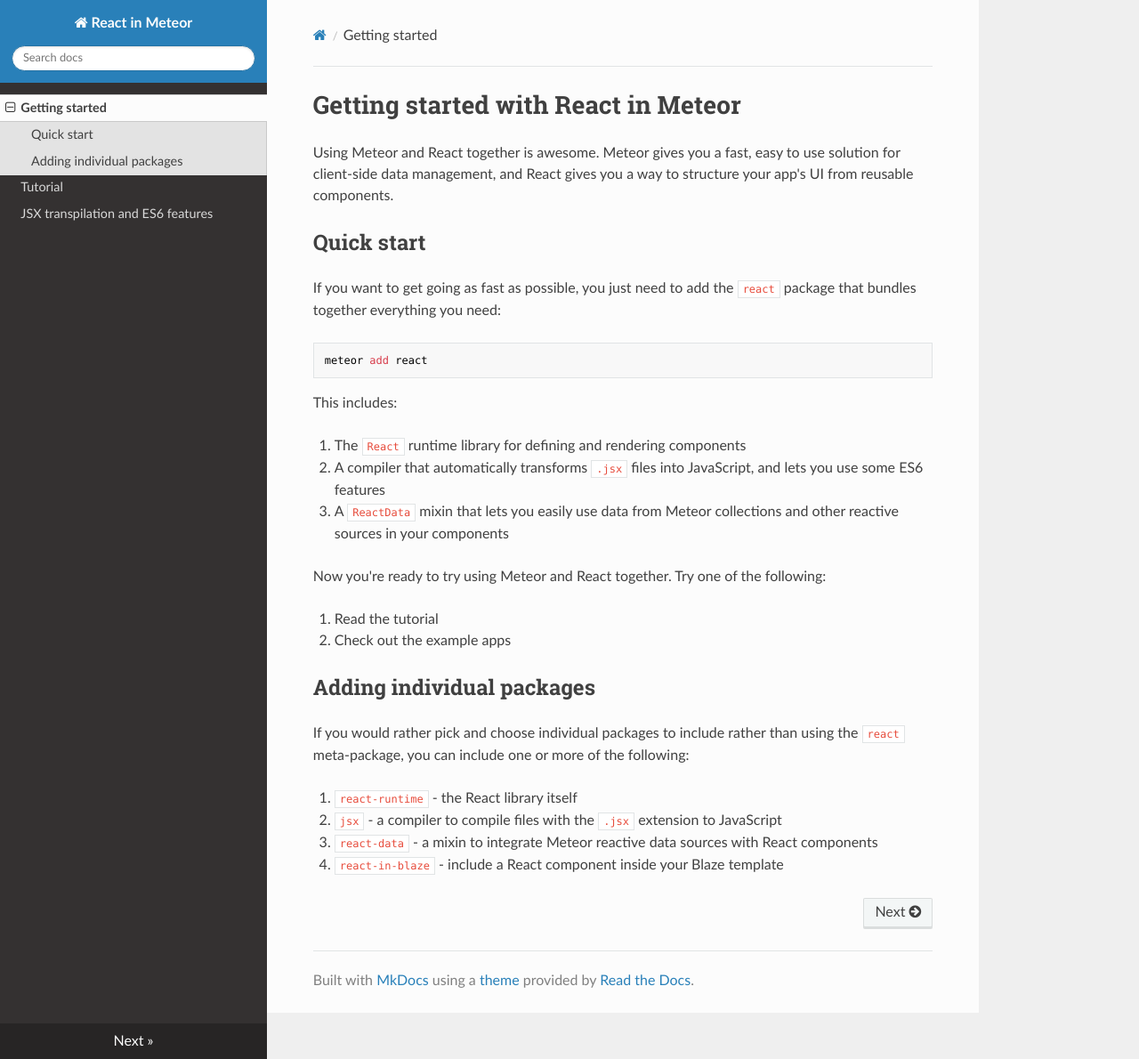
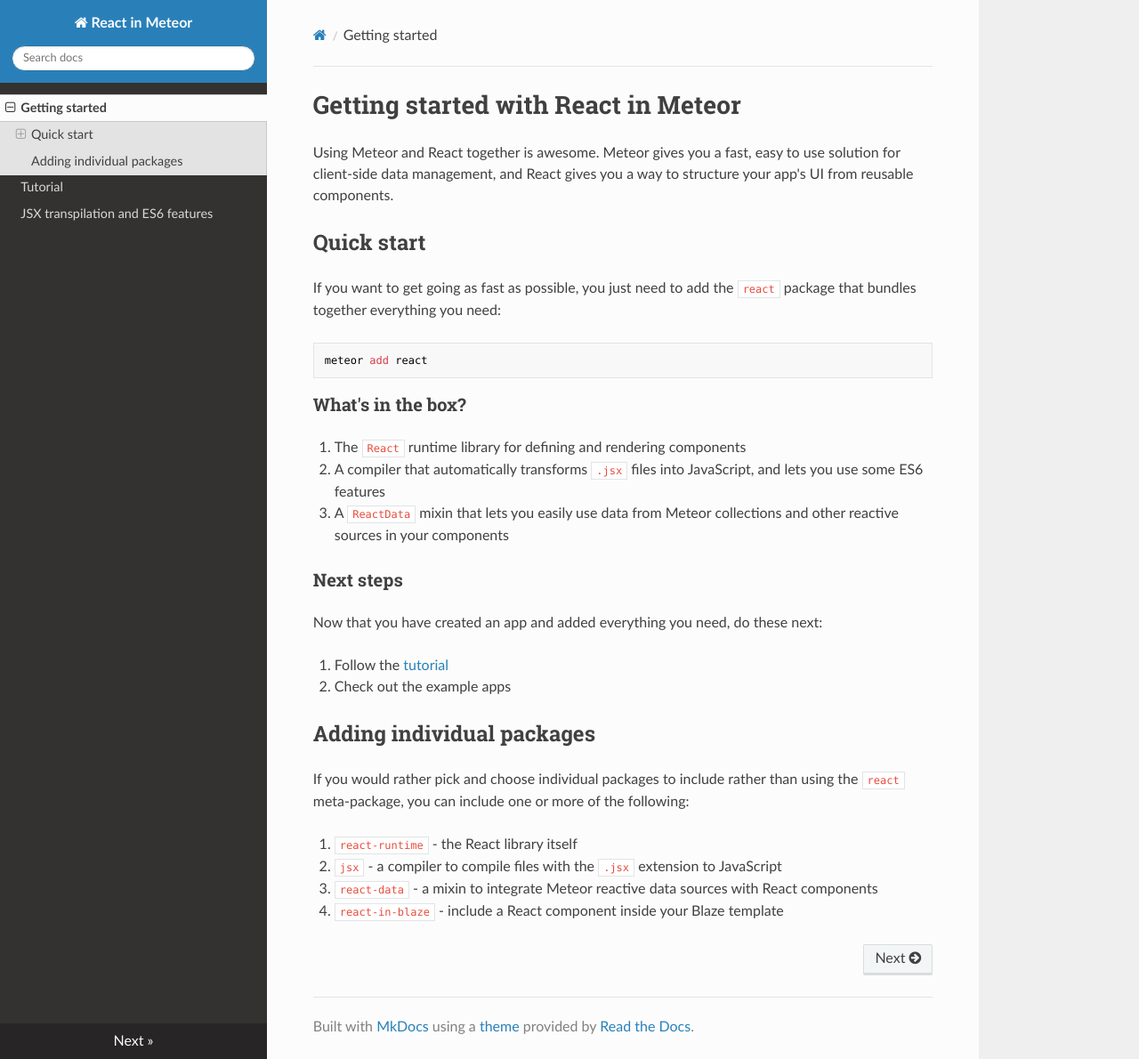
Before and after one commit to meteor/react-packages, an MkDocs documentation site: the page built from docs/index.md, in a window 1280 px wide and 1190 px high. Shown: the whole window at 89% size. Built offline with MkDocs 1.6.1, drawn with Linux system fonts in a browser that asks for light colours; nearby versions of some CDN libraries; old or Windows-style settings are respelled for this version of MkDocs.

Commit message:
Improvements

````diff
--- a/docs/index.md
+++ b/docs/index.md
@@ -11,15 +11,17 @@ If you want to get going as fast as possible, you just need to add the `react` p
 meteor add react
 ```
 
-This includes:
+### What's in the box?
 
 1. The `React` runtime library for defining and rendering components
 2. A compiler that automatically transforms `.jsx` files into JavaScript, and lets you use some ES6 features
 3. A `ReactData` mixin that lets you easily use data from Meteor collections and other reactive sources in your components
 
-Now you're ready to try using Meteor and React together. Try one of the following:
+### Next steps
 
-1. Read the tutorial
+Now that you have created an app and added everything you need, do these next:
+
+1. Follow the [tutorial](tutorial.md)
 2. Check out the example apps
 
 ## Adding individual packages
````
Also changed, not shown: docs/jsx.md (+2 -2 lines), docs/tutorial.md (+5 -3 lines).
